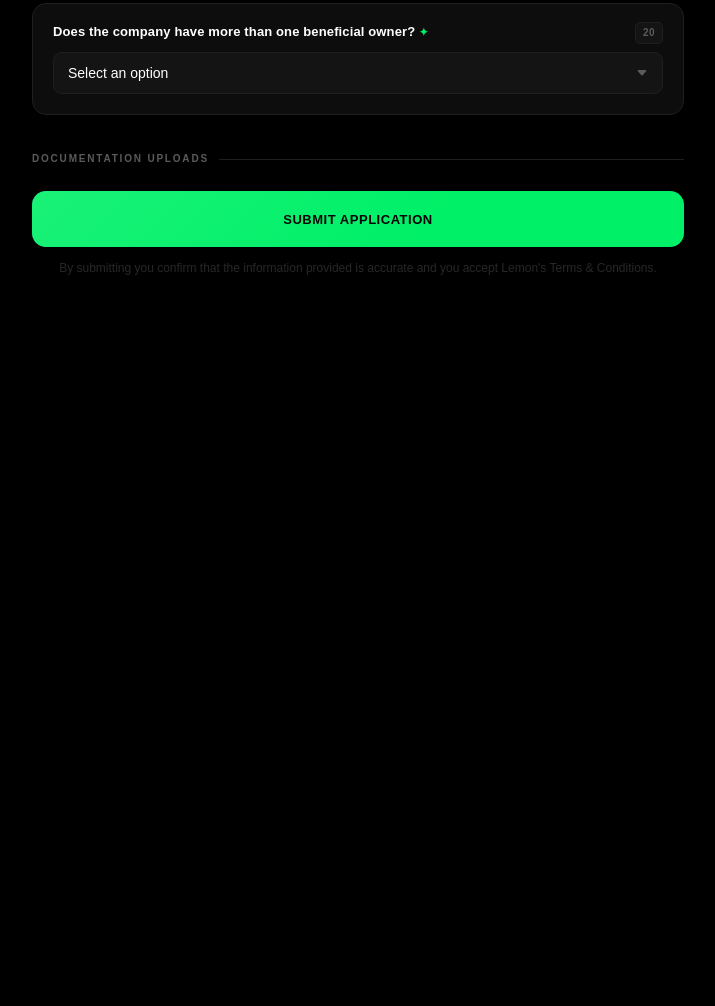
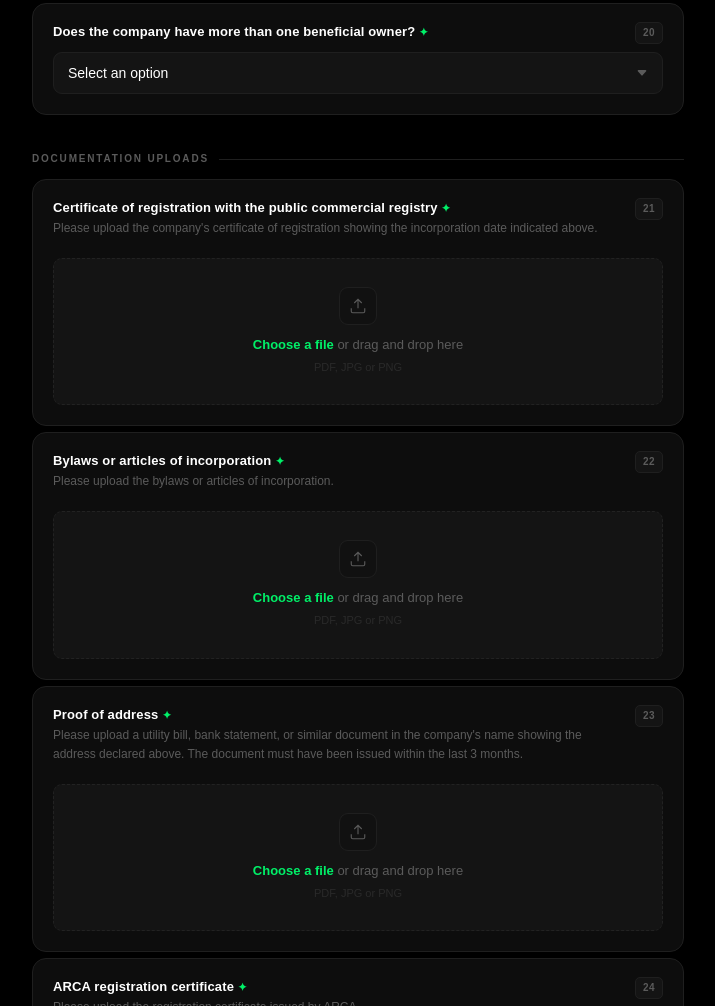
Before and after one commit to juannunezhrzic/lemon-otc-onboarding, a website: page public/index.html in a window 1280 px wide. Shown: the part 4032-5038 px from the top of the page, without its empty margins (282-997 px from the left). Before the commit the page ends 4389 px from the top, so only its background shows below. Drawn offline with Linux system fonts and the light colour scheme; a web font is replaced by a local one.

Commit message:
Fix unescaped apostrophes in UPLOAD_FIELDS breaking JS

```diff
--- a/public/index.html
+++ b/public/index.html
@@ -272,7 +272,7 @@ select option{background:#111;color:var(--text);}
 <div class="gl">Bank account &amp; wallet</div>
 
 <div class="fc" id="fc13"><div class="fi">
-  <div class="ft"><div><div class="fl">Company bank account <span class="rq">✦</span></div><div class="fh">Please provide a bank account in the company's name. Should this account need to be changed, the legal representative must send a duly signed letter to <a href="mailto:compliance@lemon.me">compliance@lemon.me</a>.</div></div><div class="fn">13</div></div>
+  <div class="ft"><div><div class="fl">Company bank account <span class="rq">✦</span></div><div class="fh">Please provide a bank account in the company\'s name. Should this account need to be changed, the legal representative must send a duly signed letter to <a href="mailto:compliance@lemon.me">compliance@lemon.me</a>.</div></div><div class="fn">13</div></div>
   <input type="text" id="f13" placeholder="CBU / IBAN" required/>
   <div class="fe">This field is required.</div>
 </div></div>
@@ -374,15 +374,15 @@ const BOARD_ID = '18391816235';
 const API_BASE = '/api/google';
 
 const UPLOAD_FIELDS = [
-  { id:'u21', num:'21', label:'Certificate of registration with the public commercial registry', hint:'Please upload the company's certificate of registration showing the incorporation date indicated above.' },
+  { id:'u21', num:'21', label:'Certificate of registration with the public commercial registry', hint:'Please upload the company\'s certificate of registration showing the incorporation date indicated above.' },
   { id:'u22', num:'22', label:'Bylaws or articles of incorporation', hint:'Please upload the bylaws or articles of incorporation.' },
-  { id:'u23', num:'23', label:'Proof of address', hint:'Please upload a utility bill, bank statement, or similar document in the company's name showing the address declared above. The document must have been issued within the last 3 months.' },
+  { id:'u23', num:'23', label:'Proof of address', hint:'Please upload a utility bill, bank statement, or similar document in the company\'s name showing the address declared above. The document must have been issued within the last 3 months.' },
   { id:'u24', num:'24', label:'ARCA registration certificate', hint:'Please upload the registration certificate issued by ARCA.' },
   { id:'u25', num:'25', label:'Certificate of latest appointment of board members', hint:'Please upload the minutes reflecting the appointment of the board members mentioned above.' },
   { id:'u26', num:'26', label:'Latest audited financial statements', hint:'Please upload the latest financial statements audited and certified by the corresponding professional council.' },
-  { id:'u27', num:'27', label:'Proof of authority', hint:'Please upload the instrument evidencing the legal representative's authority. This may be a power of attorney or minutes of the board of directors reflecting their appointment.' },
-  { id:'u28', num:'28', label:'Beneficial owner's ID photo (front)', hint:'Please upload the front of the beneficial owner's identity document.' },
-  { id:'u29', num:'29', label:'Beneficial owner's ID photo (back)', hint:'Please upload the back of the beneficial owner's identity document.' },
+  { id:'u27', num:'27', label:'Proof of authority', hint:'Please upload the instrument evidencing the legal representative\'s authority. This may be a power of attorney or minutes of the board of directors reflecting their appointment.' },
+  { id:'u28', num:'28', label:'Beneficial owner\'s ID photo (front)', hint:'Please upload the front of the beneficial owner\'s identity document.' },
+  { id:'u29', num:'29', label:'Beneficial owner\'s ID photo (back)', hint:'Please upload the back of the beneficial owner\'s identity document.' },
 ];
 
 // Build upload zones
```
